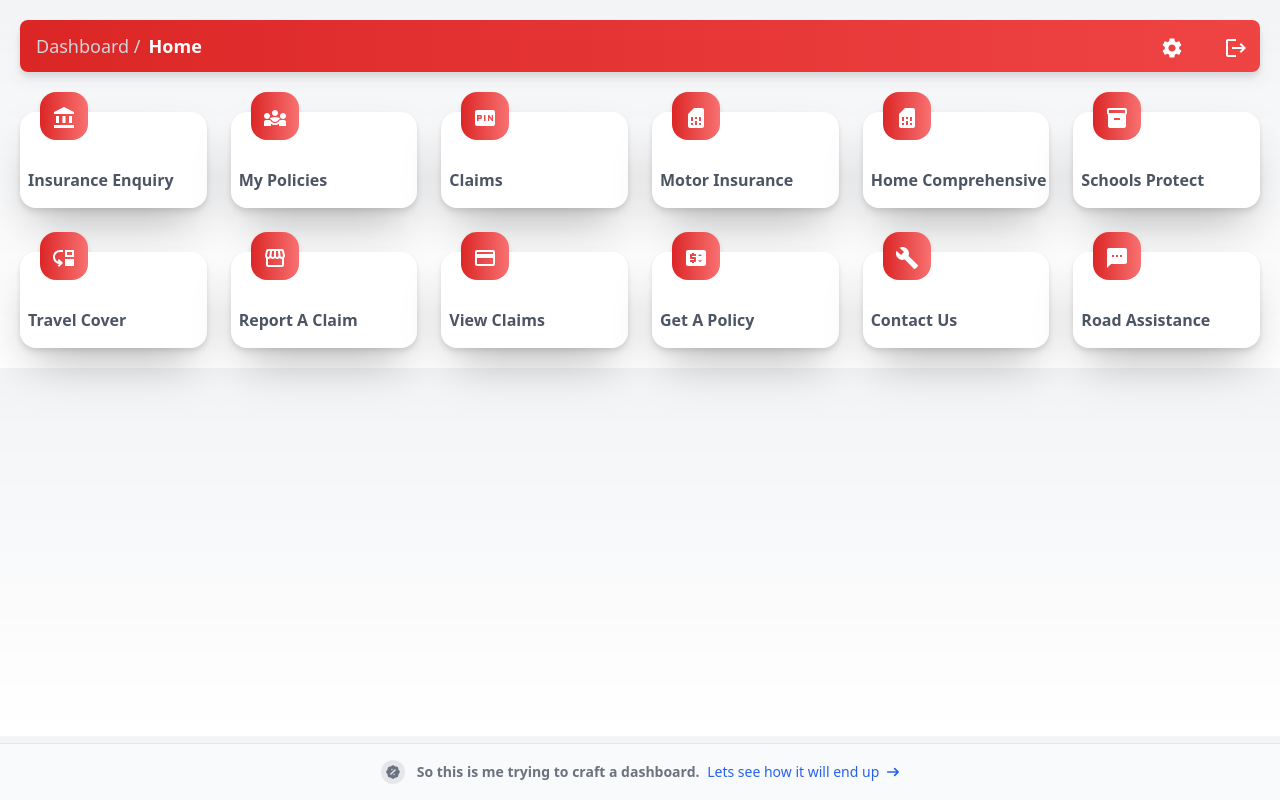
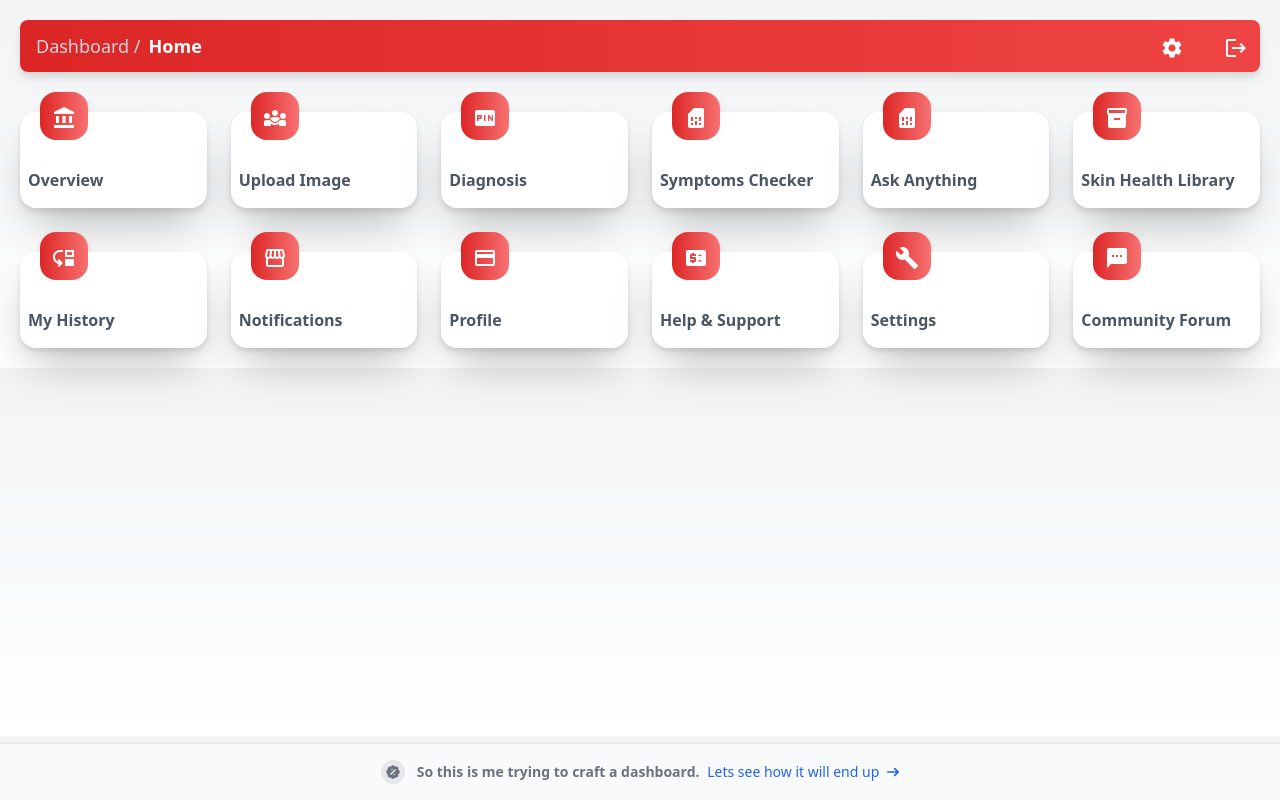
Before and after one commit to kabukuanesu/gemini_api, a Next.js app: page /home-page in a window 1280 px wide. Built offline with nearby package versions, Linux system fonts and the light colour scheme.

Commit message:
Dashboard framework

```diff
--- a/src/app/home-page/page.tsx
+++ b/src/app/home-page/page.tsx
@@ -18,77 +18,77 @@ import styles from "@/app/global-styles/styles.global.module.css";
 export default function HomePage() {
   const portalTabs = [
     {
-      title: "Insurance Enquiry",
-      description: "Online transactions",
+      title: "Overview",
+      description: "Application Overview",
       icon: <AccountBalanceIcon className={styles.iconStyles} />,
-      path: "/telpay",
+      path: "/overview",
     },
     {
-      title: "My Policies",
-      description: "Employees data benefit",
+      title: "Upload Image",
+      description: "Detect Lesions Type",
       icon: <Diversity3Icon className={styles.iconStyles} />,
-      path: "/staff-benefit",
+      path: "/gemini-vision",
     },
     {
-      title: "Claims",
-      description: "Pin recharges history",
+      title: "Diagnosis",
+      description: "Uploaded Image Analysis",
       icon: <FiberPinIcon className={styles.iconStyles} />,
-      path: "/pin-recharge",
+      path: "/gemini-vision",
     },
     {
-      title: "Motor Insurance",
-      description: "USSD application reports",
+      title: "Symptoms Checker",
+      description: "Skin Issues",
       icon: <SimCardIcon className={styles.iconStyles} />,
-      path: "/ussd-reports",
+      path: "/gemini-chat",
     },
     {
-      title: "Home Comprehensive",
-      description: "Search USSD transactions",
+      title: "Ask Anything",
+      description: "ChatBot",
       icon: <SimCardIcon className={styles.iconStyles} />,
-      path: "/ussd",
+      path: "/gemini-chatting",
     },
 
     {
-      title: "Schools Protect",
-      description: "VMS Product Management",
+      title: "Skin Health Library",
+      description: "Learn More",
       icon: <InventoryIcon className={styles.iconStyles} />,
-      path: "/vms-product-management",
+      path: "/library",
     },
     {
-      title: "Travel Cover",
-      description: "Bundle Transfer and Bundle Extension",
+      title: "My History",
+      description: "Past Diagnosis",
       icon: <MoveDownIcon className={styles.iconStyles} />,
-      path: "/bundle-transfer-extension",
+      path: "/history",
     },
     {
-      title: "Report A Claim",
-      description: "Self Service Kiosk",
+      title: "Notifications",
+      description: "Reminder",
       icon: <StorefrontIcon className={styles.iconStyles} />,
-      path: "/kiosk",
+      path: "/reminder",
     },
     {
-      title: "View Claims",
-      description: "Visa Transactions",
+      title: "Profile",
+      description: "My Information",
       icon: <PaymentIcon className={styles.iconStyles} />,
-      path: "/visa-transactions",
+      path: "/profile",
     },
     {
-      title: "Get A Policy",
-      description: "VMS Vouchers",
+      title: "Help & Support",
+      description: "Customer Support",
       icon: <PriceChangeIcon className={styles.iconStyles} />,
-      path: "/vms",
+      path: "/support",
     },
     {
-      title: "Contact Us",
-      description: "Faults Dashboard",
+      title: "Settings",
+      description: "Your Preferences",
       icon: <BuildIcon className={styles.iconStyles} />,
-      path: "/faults-dashboard",
+      path: "/settings",
     },
     {
-      title: "Road Assistance",
-      description: "OCS OTPs",
+      title: "Community Forum",
+      description: "Support Each Other",
       icon: <SmsIcon className={styles.iconStyles} />,
-      path: "/ocs-otp",
+      path: "/community",
     },
   ];
 
```
